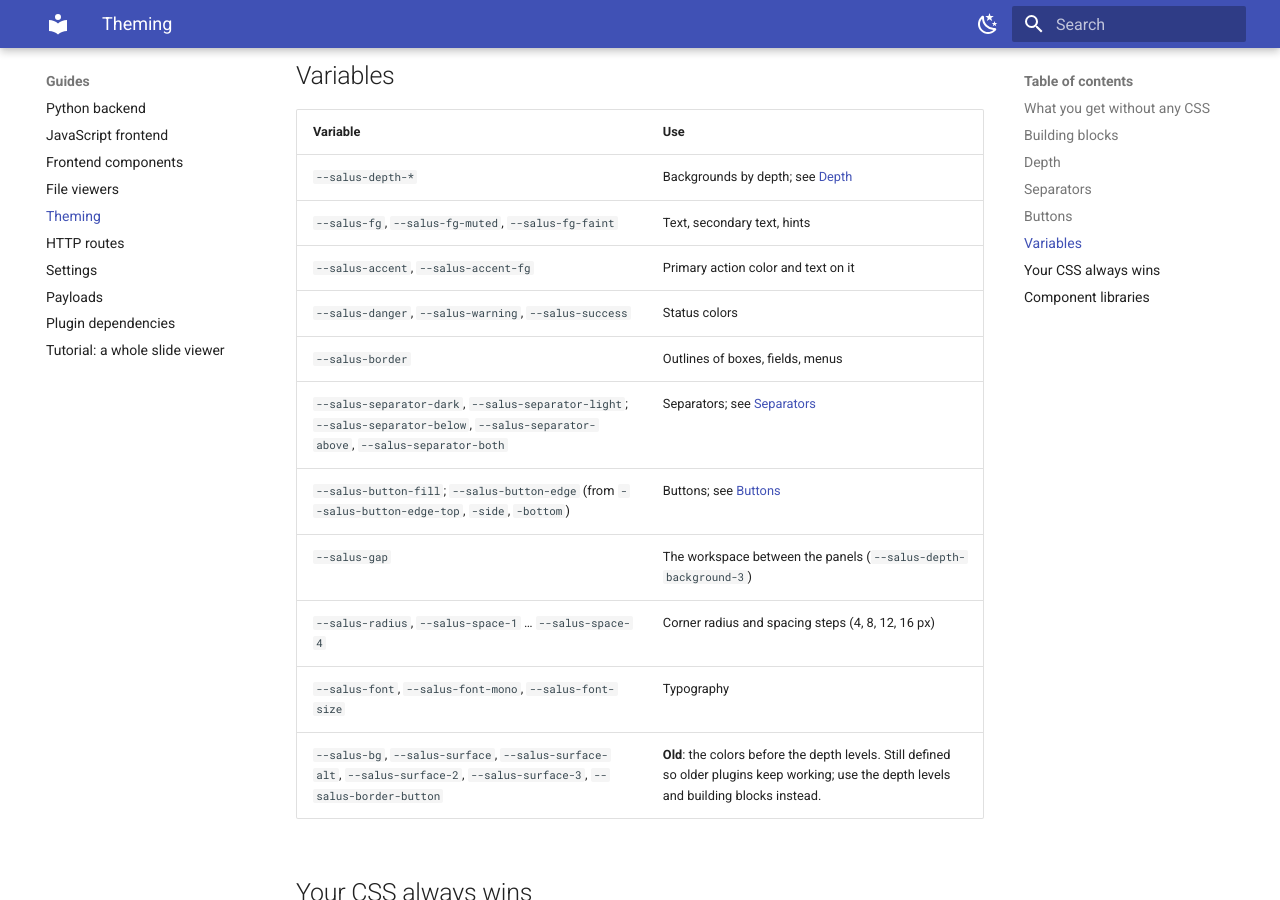
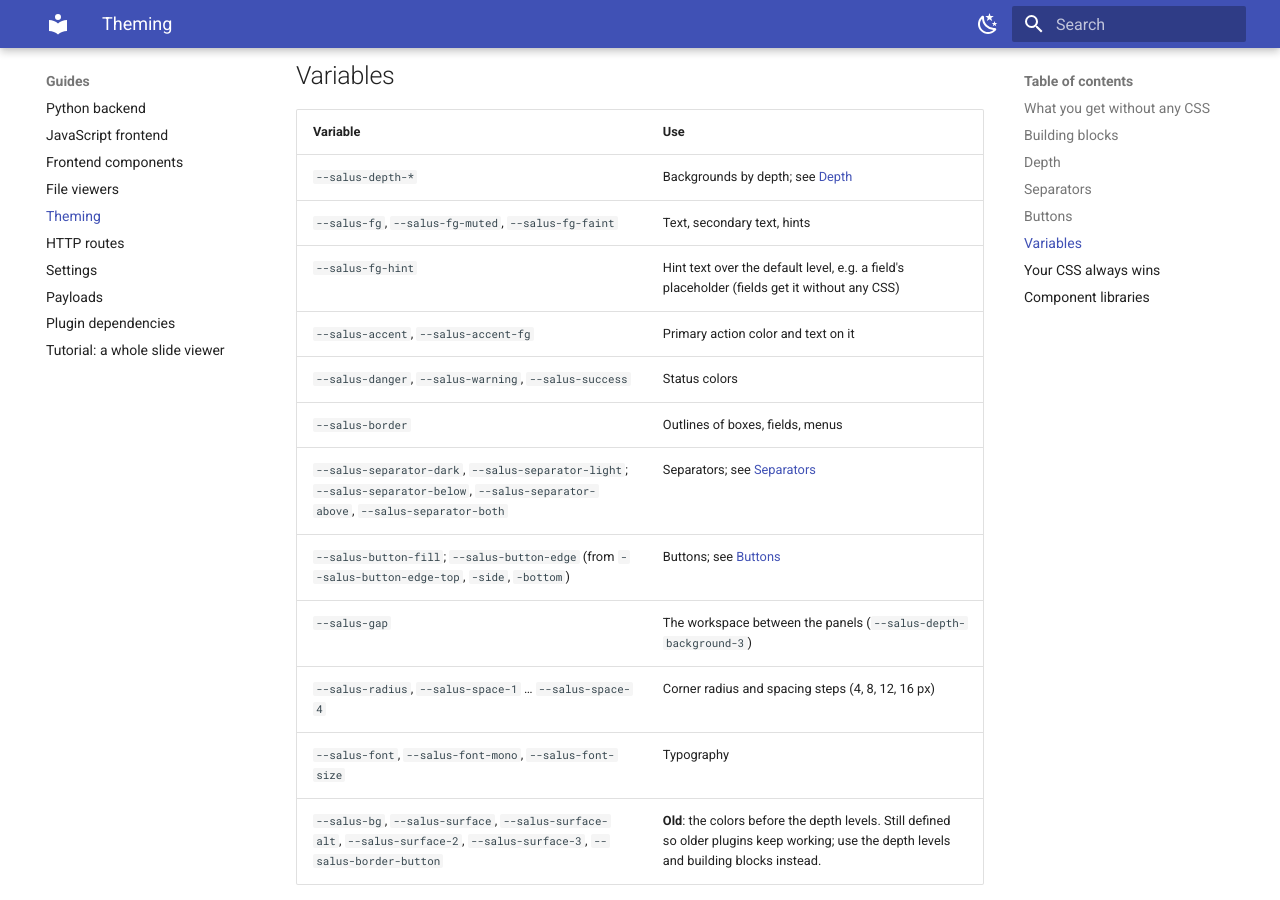
Before and after one commit to FredericMrozinski/nextgensalus, an MkDocs documentation site: the page built from docs/guides/theming.md, in a window 1280 px wide and 900 px high, scrolled down 3380 px. Built offline with MkDocs 1.6.1 and Material for MkDocs 9.7.7, drawn with Linux system fonts in a browser that asks for light colours.

Commit message:
improvements

```diff
--- a/docs/guides/theming.md
+++ b/docs/guides/theming.md
@@ -100,6 +100,7 @@ removes the outline, which is right for flat icon buttons (`background: none; bo
 |---|---|
 | `--salus-depth-*` | Backgrounds by depth; see [Depth](#depth) |
 | `--salus-fg`, `--salus-fg-muted`, `--salus-fg-faint` | Text, secondary text, hints |
+| `--salus-fg-hint` | Hint text over the default level, e.g. a field's placeholder (fields get it without any CSS) |
 | `--salus-accent`, `--salus-accent-fg` | Primary action color and text on it |
 | `--salus-danger`, `--salus-warning`, `--salus-success` | Status colors |
 | `--salus-border` | Outlines of boxes, fields, menus |
--- a/packages/web/assets/workspace.css
+++ b/packages/web/assets/workspace.css
@@ -367,6 +367,11 @@ html, body {
     background-color: var(--salus-surface-2);
 }
 
+/* In the light theme --salus-border is lighter than the tab bar, so a tab that is not open gets a darker outline. */
+:root[data-theme="light"] .tab:not(.tab-active) {
+    border-color: rgba(0, 0, 0, 0.28);
+}
+
 .tab-active,
 .tab-active:hover {
     /* The stroke is a radial gradient, a circle centred on the tab, white near the middle of the top
```
Also changed, not shown: packages/web/assets/theme.css (+15 -7 lines).
